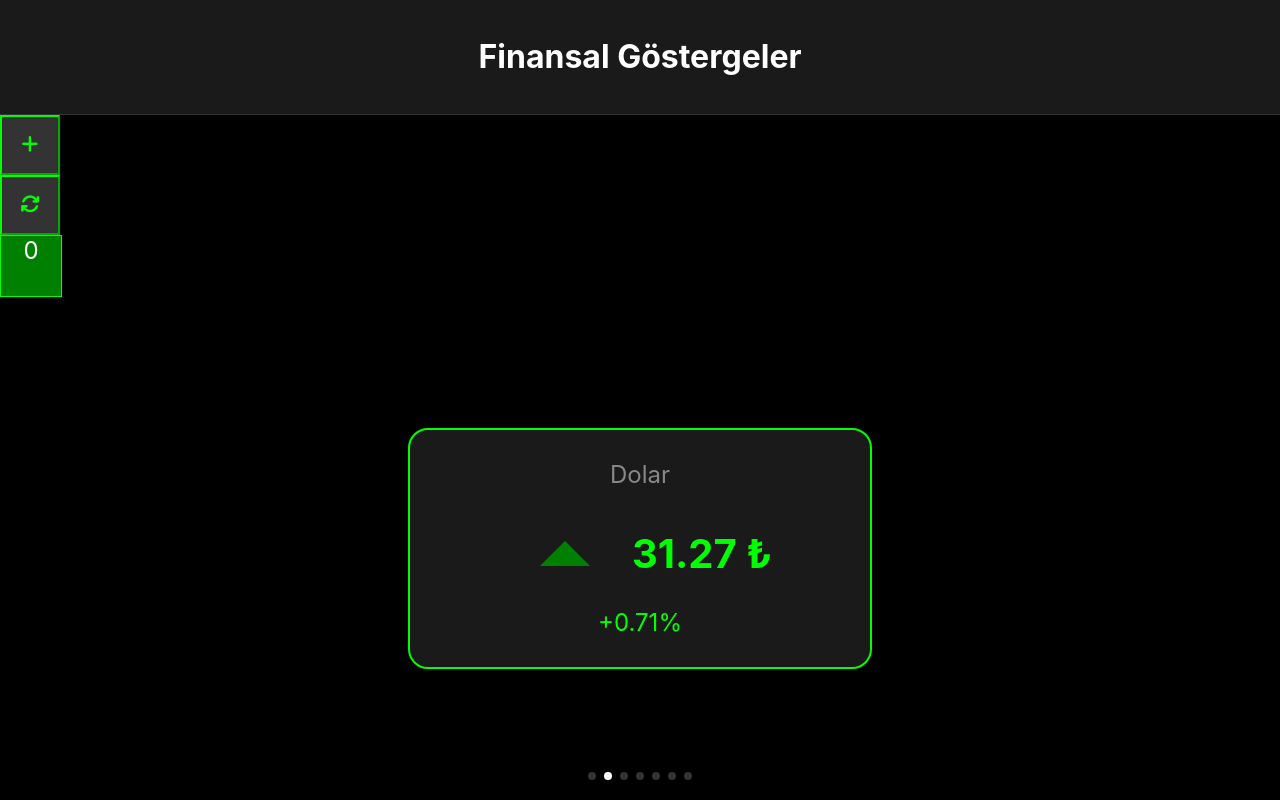
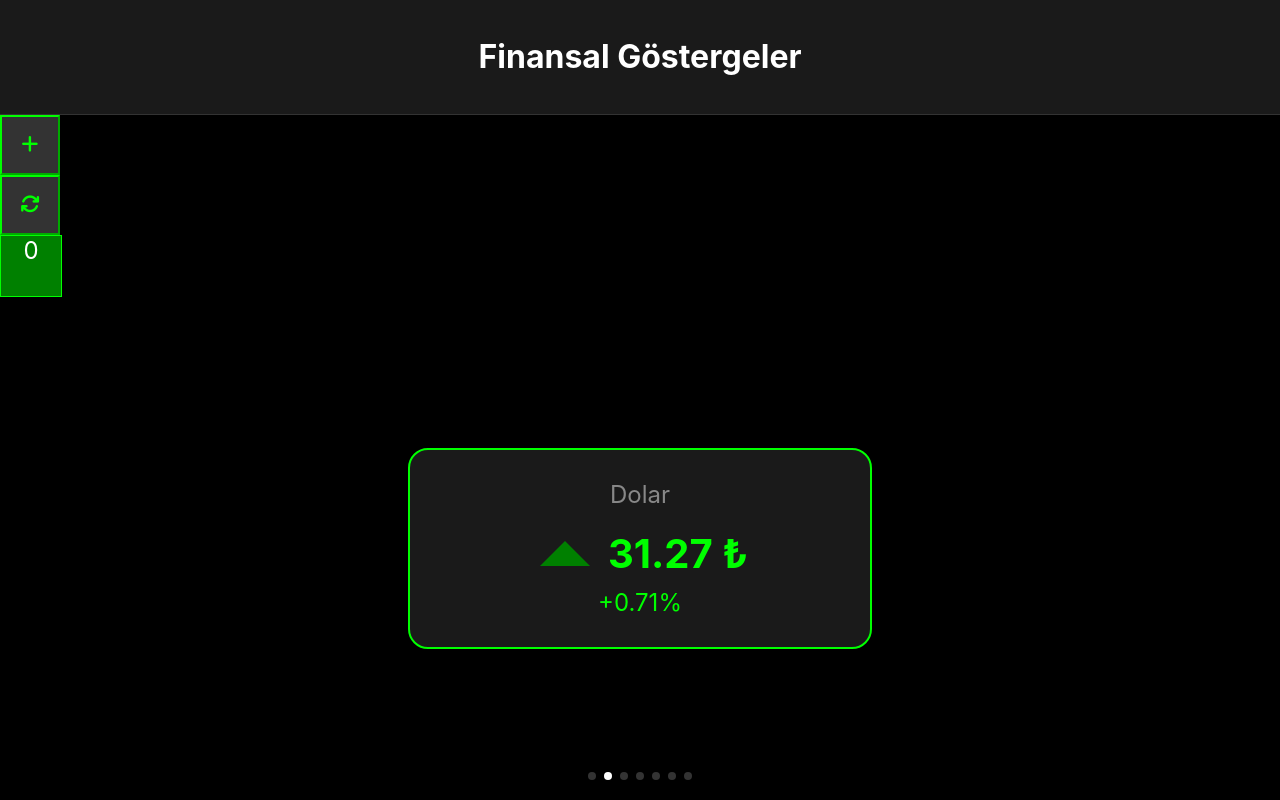
Before and after one commit to AbidinT/index.html, a plain HTML site: page index.html in a window 1280 px wide. Drawn offline with Linux system fonts and the light colour scheme.

Commit message:
Update index.html

```diff
--- a/index.html
+++ b/index.html
@@ -64,7 +64,8 @@
       .arrow {
         width: 0; height: 0; border-left: 25px solid transparent;
             border-right: 25px solid transparent;
-            border-bottom: 25px solid green; margin: 2rem;
+            border-bottom: 25px solid green; margin: 0.5rem;
+
         /*animation: bounce 1s infinite;*/
 
       }
```
